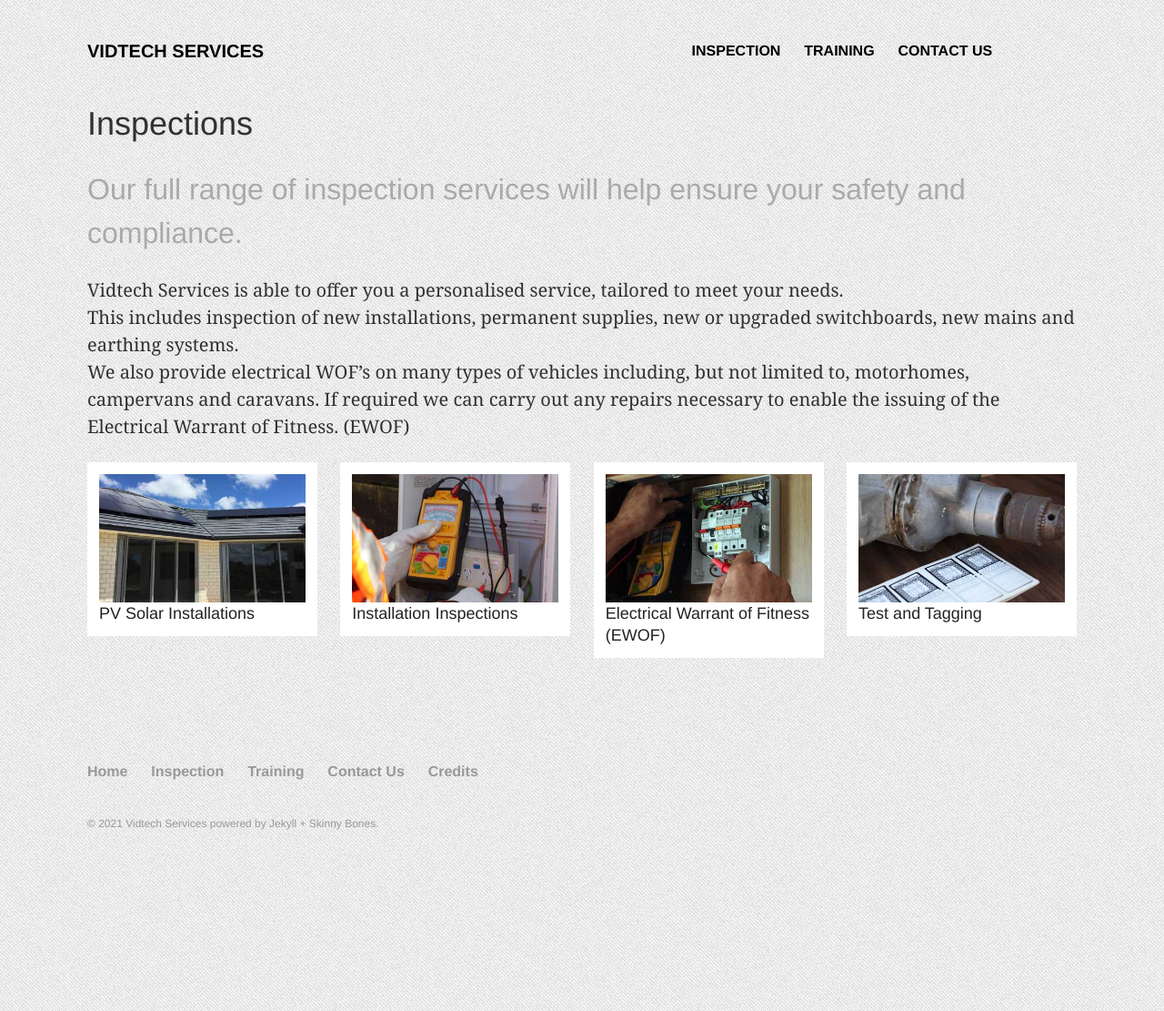
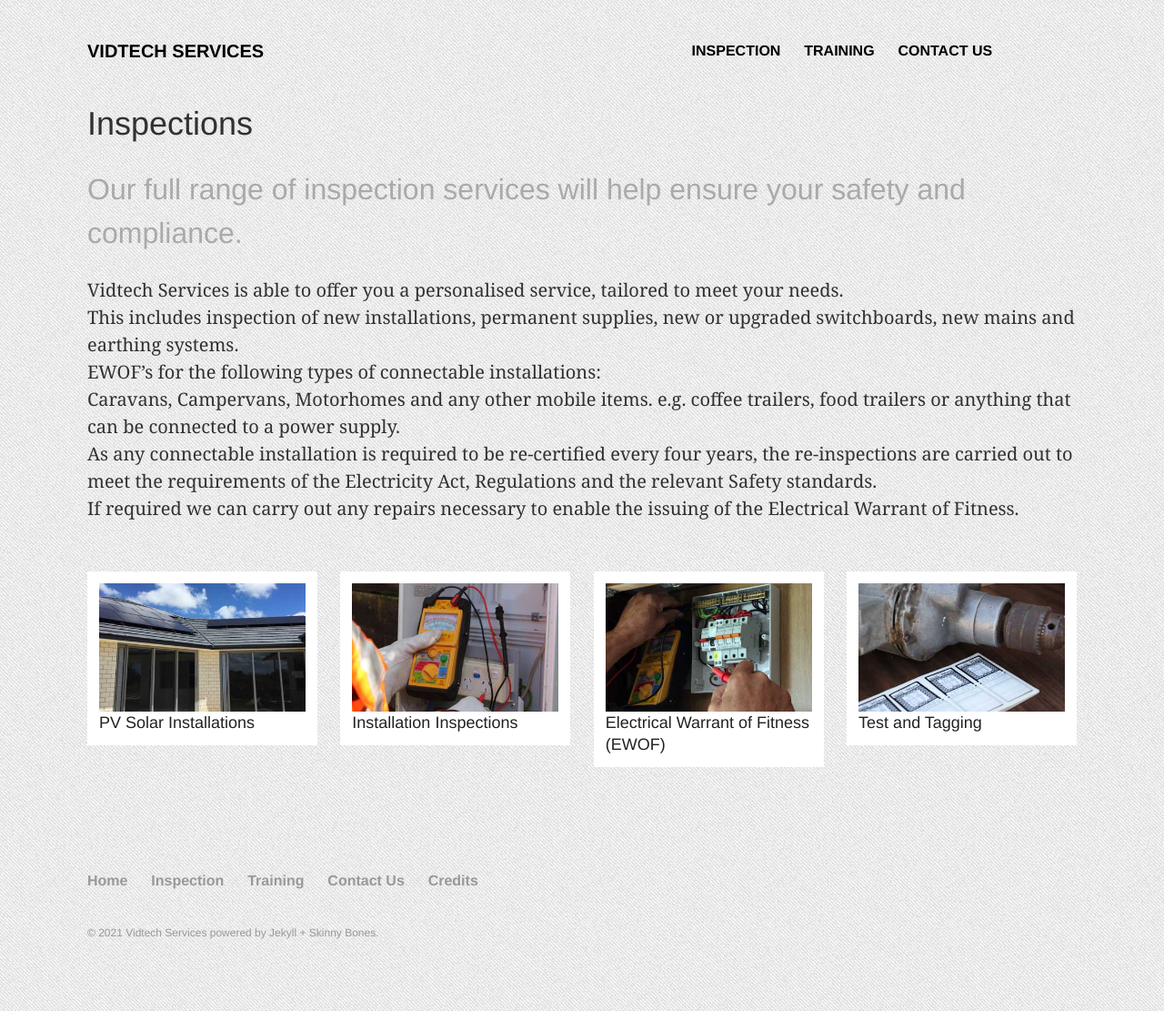
Before and after one commit to DarrenHobern/limerice, a Jekyll site: the page built from inspection/index.md, in a window 1280 px wide. Shown: the whole page at 91% size. Built offline with Jekyll 4.4.1, drawn with Linux system fonts in a browser that asks for light colours.

Commit message:
Rewording and new comments
Moved wording to correct location and added more content

```diff
--- a/inspection/index.md
+++ b/inspection/index.md
@@ -12,8 +12,12 @@ image:
 Vidtech Services is able to offer you a personalised service, tailored to meet your needs.
 <BR>
 This includes inspection of new installations, permanent supplies, new or upgraded switchboards, new mains and earthing systems.
-We also provide electrical WOF’s on many types of vehicles including, but not limited to, motorhomes, campervans and caravans.
-If required we can carry out any repairs necessary to enable the issuing of the Electrical Warrant of Fitness. (EWOF)
+EWOF's for the following types of connectable installations:
+Caravans, Campervans, Motorhomes and any other mobile items. e.g. coffee trailers, food trailers or anything that can be connected to a power supply.
+As any connectable installation is required to be re-certified every four years, the re-inspections are carried out to meet the requirements of the Electricity Act, Regulations and the relevant Safety standards.
+<BR>
+ If required we can carry out any repairs necessary to enable the issuing of the Electrical Warrant of Fitness.
+<BR>
 <BR>
 <div class="tiles">
 {% for post in site.categories.inspection %}
```
Also changed, not shown: _posts/inspection/2019-02-01-highriskinspections.md (+3 -1 lines), contact/index.md (+0 -7 lines), courses/index.md (+4 -3 lines), index.md (+3 -2 lines).
